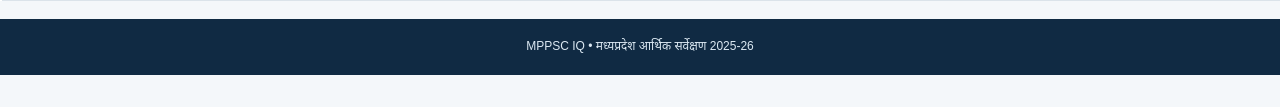
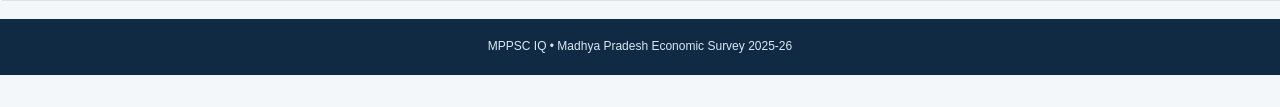
Before and after one commit to riturajgautam007-afk/MPPSC-IQ-TEST-, a plain HTML site: page MPPSC_IQ_MP_Economic_Survey_2025_26_Notes_Mini_App_LONG_TABLE.html in a window 1280 px wide. Shown: the part 9361-9468 px from the top of the page. Drawn offline with Linux system fonts and the light colour scheme.

Commit message:
Complete English footer translation

```diff
--- a/MPPSC_IQ_MP_Economic_Survey_2025_26_Notes_Mini_App_LONG_TABLE.html
+++ b/MPPSC_IQ_MP_Economic_Survey_2025_26_Notes_Mini_App_LONG_TABLE.html
@@ -1073,7 +1073,7 @@ table tr:hover td{background:#fff1b8!important;}
 <tr><td>63</td><td>Tertiary Sector ranking by GSVA contribution</td><td><strong>Trade > Other Services > Real Estate > Public Administration</strong></td></tr>
 </tbody></table></div>
 </td></tr></tbody></table></div>
-<footer class="footer">MPPSC IQ • मध्यप्रदेश आर्थिक सर्वेक्षण 2025-26</footer>
+<footer class="footer">MPPSC IQ • Madhya Pradesh Economic Survey 2025-26</footer>
 </div>
 
 
```
